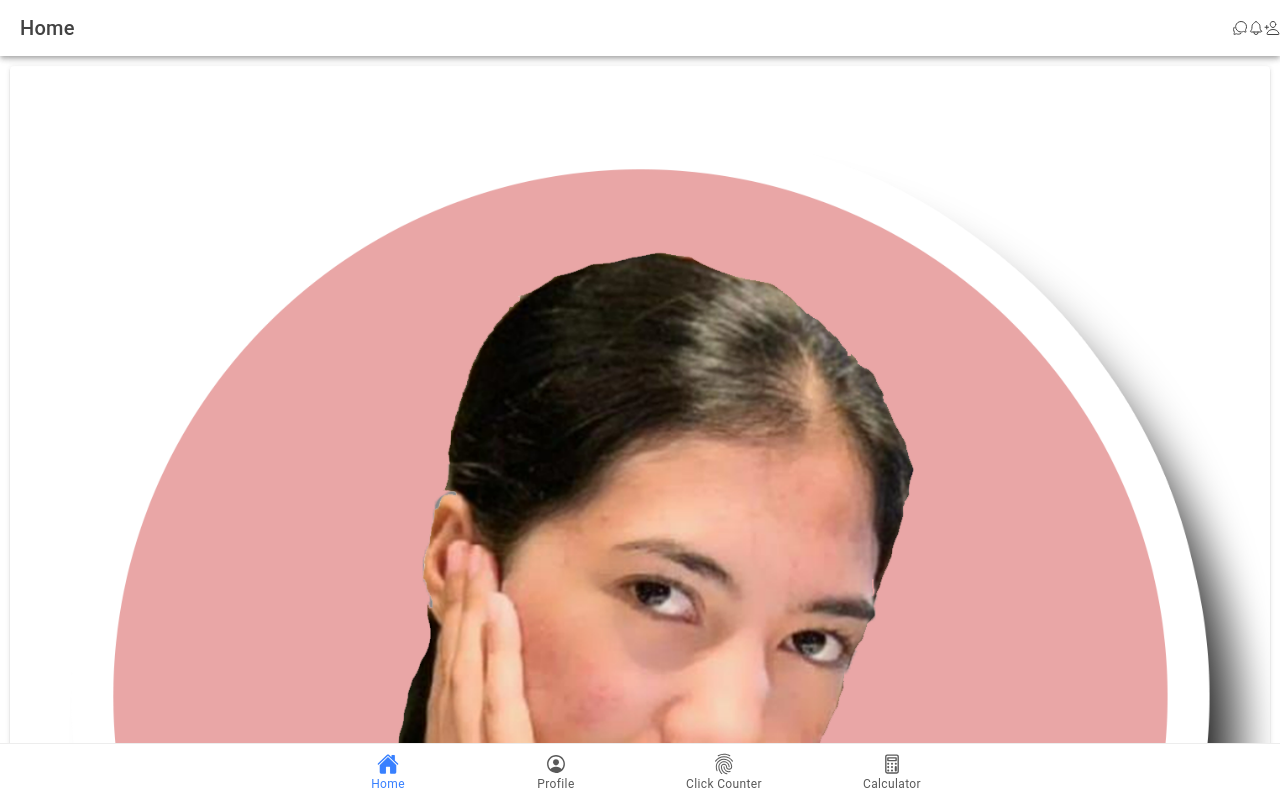
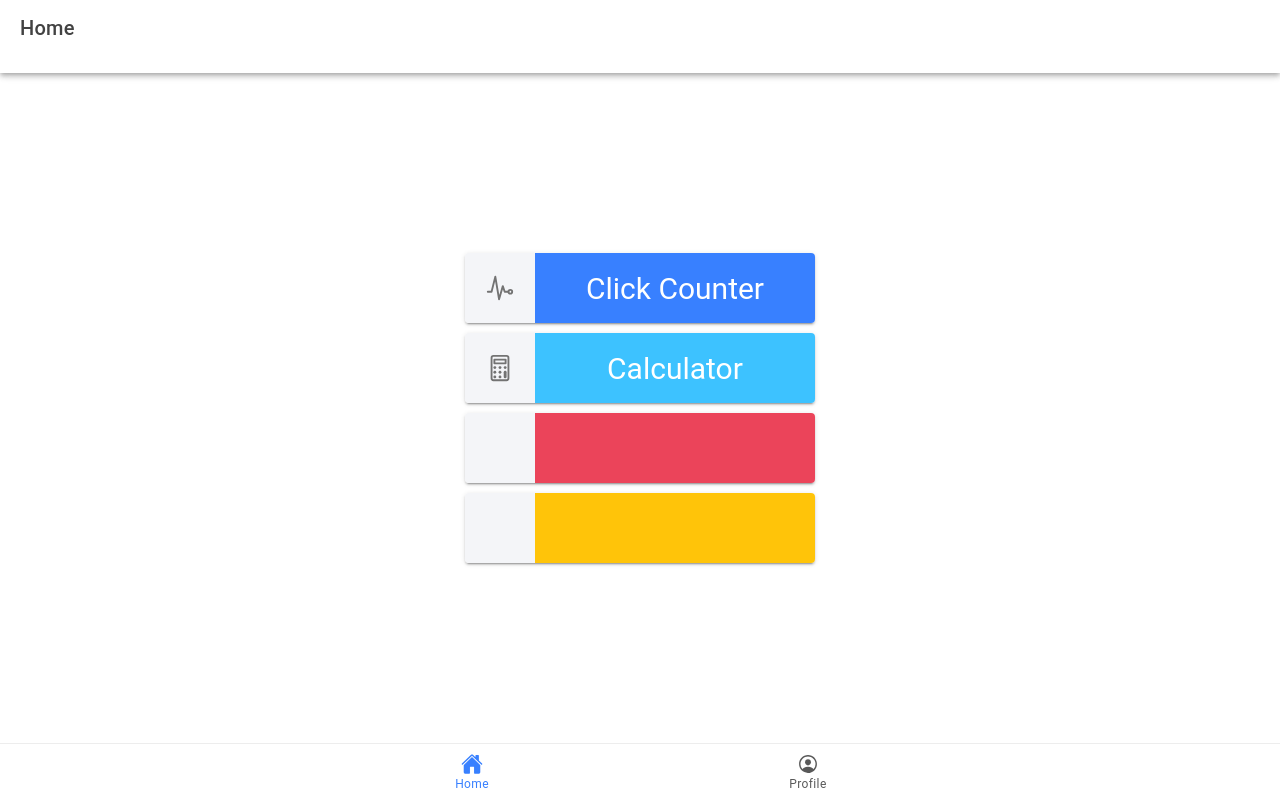
Before and after one commit to henhentabs/ion-t-taborno, a React (Vite) app: page /home in a window 1280 px wide. Built offline with nearby package versions, Linux system fonts and the light colour scheme.

Commit message:
changing home page design to 4 cards

```diff
--- a/src/App.tsx
+++ b/src/App.tsx
@@ -12,9 +12,9 @@ import {
 import { IonReactRouter } from '@ionic/react-router';
 import { home, calculatorOutline, ellipse, fingerPrintOutline, personCircleOutline, square, triangle } from 'ionicons/icons';
 import Home from './pages/Home';
-import Tab1 from './pages/Profile';
-import Tab2 from './pages/Click_counter';
-import Tab3 from './pages/Calculator';
+import Profile from './pages/Profile';
+import Click_counter from './pages/Click_counter';
+import Calculator from './pages/Calculator';
 
 /* Core CSS required for Ionic components to work properly */
 import '@ionic/react/css/core.css';
@@ -42,27 +42,35 @@ const App: React.FC = () => (
     <IonReactRouter>
       <IonTabs>
         <IonRouterOutlet>
+
           <Route exact path="/">
             <Redirect to="/home" />
           </Route>
           <Route exact path="/home">
             <Home />
           </Route>
+
+
+          <Route exact path="/click_counter">
+            <Click_counter />
+          </Route>
+          <Route exact path="/calculator">
+            <Calculator />
+          </Route>
+
+
           <Route exact path="/profile">
-            <Tab1 />
+            <Profile />
           </Route>
-          <Route exact path="/click_counter">
-            <Tab2 />
-          </Route>
-          <Route path="/calculator">
-            <Tab3 />
-          </Route>
+
         </IonRouterOutlet>
         <IonTabBar slot="bottom">
           <IonTabButton tab="home" href="/home">
             <IonIcon aria-hidden="true" icon={home} />
             <IonLabel>Home</IonLabel>
           </IonTabButton>
+
+          {/*
           <IonTabButton tab="profile" href="/profile">
             <IonIcon aria-hidden="true" icon={personCircleOutline} />
             <IonLabel>Profile</IonLabel>
@@ -75,6 +83,17 @@ const App: React.FC = () => (
             <IonIcon aria-hidden="true" icon={calculatorOutline} />
             <IonLabel>Calculator</IonLabel>
           </IonTabButton>
+        */}
+
+          <IonTabButton tab="" href="">
+            <IonIcon aria-hidden="true" />
+            <IonLabel></IonLabel>
+          </IonTabButton>
+          <IonTabButton tab="profile" href="/profile">
+            <IonIcon aria-hidden="true" icon={personCircleOutline} />
+            <IonLabel>Profile</IonLabel>
+          </IonTabButton>
+
         </IonTabBar>
       </IonTabs>
     </IonReactRouter>
--- a/src/pages/Calculator.tsx
+++ b/src/pages/Calculator.tsx
@@ -1,6 +1,6 @@
 // Calculator.tsx
 import React, { useState } from 'react';
-import { IonContent, IonHeader, IonPage, IonTitle, IonToolbar, IonButton, IonGrid, IonRow, IonCol, IonInput } from '@ionic/react';
+import { IonContent, IonHeader, IonPage, IonTitle, IonToolbar, IonButton, IonGrid, IonRow, IonCol, IonInput, IonBackButton, IonButtons } from '@ionic/react';
 import './Calculator.css';
 
 const Calculator: React.FC = () => {
@@ -33,6 +33,9 @@ const Calculator: React.FC = () => {
           <IonTitle>Calculator</IonTitle>
         </IonToolbar>
       </IonHeader>
+      <IonButtons slot="start">
+        <IonBackButton defaultHref="/" />
+      </IonButtons>
       <IonContent fullscreen className="ion-padding" style={{ backgroundColor: 'dark' }}>
         <IonGrid>
           <IonRow>
--- a/src/pages/Click_counter.tsx
+++ b/src/pages/Click_counter.tsx
@@ -1,5 +1,5 @@
 import React, { useState } from 'react';
-import { IonContent, IonHeader, IonPage, IonTitle, IonToolbar, IonButton } from '@ionic/react';
+import { IonContent, IonHeader, IonPage, IonTitle, IonToolbar, IonButton, IonBackButton, IonButtons } from '@ionic/react';
 
 const ClickCounter: React.FC = () => {
   const [count, setCount] = useState(0);
@@ -19,6 +19,9 @@ const ClickCounter: React.FC = () => {
           <IonTitle>Click Counter</IonTitle>
         </IonToolbar>
       </IonHeader>
+      <IonButtons slot="start">
+        <IonBackButton defaultHref="/" />
+      </IonButtons>
       <IonContent fullscreen className="ion-padding">
         <div className="ion-text-center">
           <h1>Count: {count}</h1>
--- a/src/pages/Home.tsx
+++ b/src/pages/Home.tsx
@@ -10,38 +10,89 @@ import {
   IonCardContent,
   IonCardHeader,
   IonCardTitle,
-  IonImg
 } from '@ionic/react';
-import { chatbubblesOutline, notificationsOutline, personAddOutline, chevronDownOutline } from 'ionicons/icons';
+import { pulseOutline, calculatorOutline } from 'ionicons/icons';
+import { useHistory } from 'react-router-dom';
 
 const Home: React.FC = () => {
+  const history = useHistory();
+
+  const goToClickCounter = () => {
+    history.push('/click_counter');
+  };
+
+  const goToCalculator = () => {
+    history.push('/calculator');
+  };
+
+
   return (
     <IonPage>
       <IonHeader>
         <IonToolbar>
           <IonTitle>Home</IonTitle>
-          <IonIcon slot="end" icon={chatbubblesOutline} />
-          <IonIcon slot="end" icon={notificationsOutline} />
-          <IonIcon slot="end" icon={personAddOutline} />
         </IonToolbar>
+        <hr />
       </IonHeader>
-      <IonContent fullscreen>
-        <IonCard>
-          <IonImg src="../src/assets/img/HEN_CIRCLE_PINK_PNG.png" alt="profile" />
-          <IonCardHeader>
-            <IonCardTitle style={{ textAlign: 'center' }}>Hencez Heart M. Taborno</IonCardTitle>
-          </IonCardHeader>
-          <IonCardContent style={{ textAlign: 'center' }}>
-            <p>3rd year BSIT student of NBSC.</p>
-          </IonCardContent>
-        </IonCard>
-        <div style={{ textAlign: 'center', marginTop: '10px' }}>
-          <p>See more</p>
-          <IonIcon icon={chevronDownOutline} style={{ fontSize: '24px', color: 'white' }} />
+      <IonContent fullscreen className="ion-padding">
+        <div className="ion-text-center" style={{ display: 'flex', justifyContent: 'center', alignItems: 'center', height: '100%' }}>
+          <div> {/* Centering content */}
+
+            <IonCard id="card1" onClick={goToClickCounter} style={{ width: '350px', cursor: 'pointer' }}>
+              <IonCardContent style={{ height: '70px', fontSize: '30px', display: 'flex', alignItems: 'center', padding: 0 }}>
+                <div style={{ display: 'flex', justifyContent: 'center', alignItems: 'center', height: '80px', flex: '20%', backgroundColor: 'var(--ion-color-light)', padding: 0 }}>
+                  <IonIcon icon={pulseOutline} slot="start" />
+
+                </div>
+                <div style={{ display: 'flex', justifyContent: 'center', alignItems: 'center', height: '80px', flex: '80%', backgroundColor: 'var(--ion-color-primary)', color: 'white', padding: 0 }}>
+                  Click Counter
+                </div>
+              </IonCardContent>
+            </IonCard>
+
+            <IonCard id="card2" onClick={goToCalculator} style={{ width: '350px', cursor: 'pointer' }}>
+              <IonCardContent style={{ height: '70px', fontSize: '30px', display: 'flex', alignItems: 'center', padding: 0 }}>
+                <div style={{ display: 'flex', justifyContent: 'center', alignItems: 'center', height: '80px', flex: '20%', backgroundColor: 'var(--ion-color-light)', padding: 0 }}>
+                  <IonIcon icon={calculatorOutline} slot="start" />
+                </div>
+                <div style={{ display: 'flex', justifyContent: 'center', alignItems: 'center', height: '80px', flex: '80%', backgroundColor: 'var(--ion-color-secondary)', color: 'white', padding: 0 }}>
+                  Calculator
+                </div>
+              </IonCardContent>
+            </IonCard>
+
+
+            <IonCard id="card3" style={{ width: '350px', cursor: 'pointer' }}>
+              <IonCardContent style={{ height: '70px', fontSize: '30px', display: 'flex', alignItems: 'center', padding: 0 }}>
+                <div style={{ display: 'flex', justifyContent: 'center', alignItems: 'center', height: '80px', flex: '20%', backgroundColor: 'var(--ion-color-light)', padding: 0 }}>
+                  <IonIcon slot="start" />
+                </div>
+                <div style={{ display: 'flex', justifyContent: 'center', alignItems: 'center', height: '80px', flex: '80%', backgroundColor: 'var(--ion-color-danger)', color: 'white', padding: 0 }}>
+
+                </div>
+              </IonCardContent>
+            </IonCard>
+
+            <IonCard id="card4" style={{ width: '350px', cursor: 'pointer' }}>
+              <IonCardContent style={{ height: '70px', fontSize: '30px', display: 'flex', alignItems: 'center', padding: 0 }}>
+                <div style={{ display: 'flex', justifyContent: 'center', alignItems: 'center', height: '80px', flex: '20%', backgroundColor: 'var(--ion-color-light)', padding: 0 }}>
+                  <IonIcon slot="start" />
+                </div>
+                <div style={{ display: 'flex', justifyContent: 'center', alignItems: 'center', height: '80px', flex: '80%', backgroundColor: 'var(--ion-color-warning)', color: 'white', padding: 0 }}>
+
+                </div>
+              </IonCardContent>
+            </IonCard>
+
+
+
+          </div>
         </div>
       </IonContent>
+
     </IonPage>
   );
+
 };
 
 export default Home;
```
